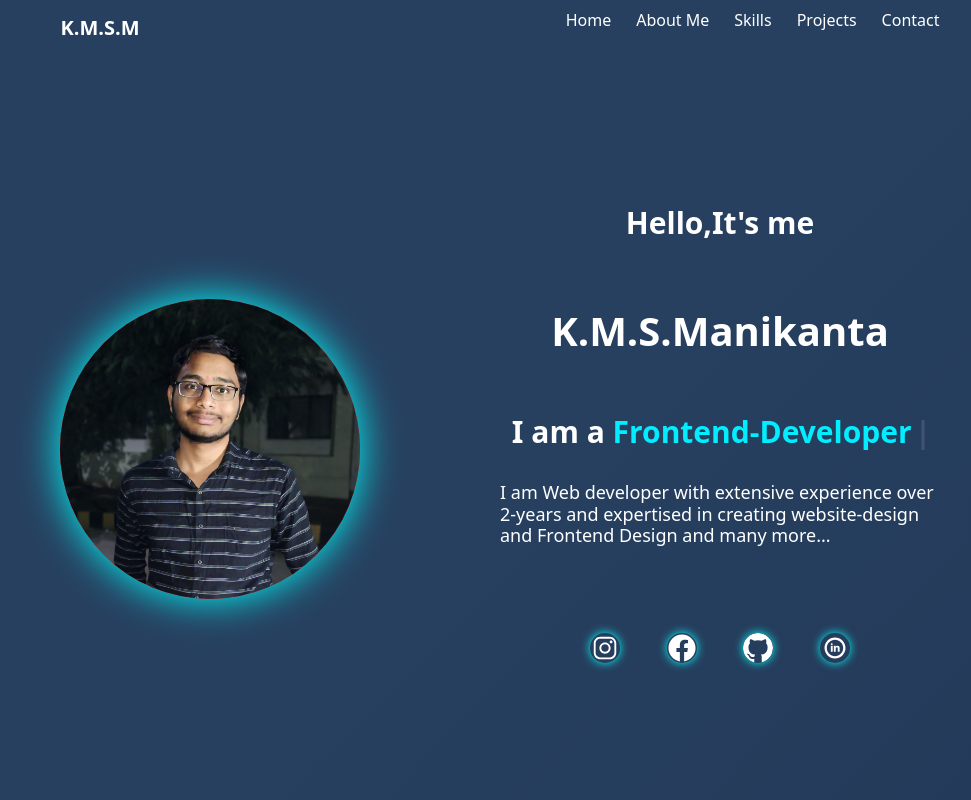
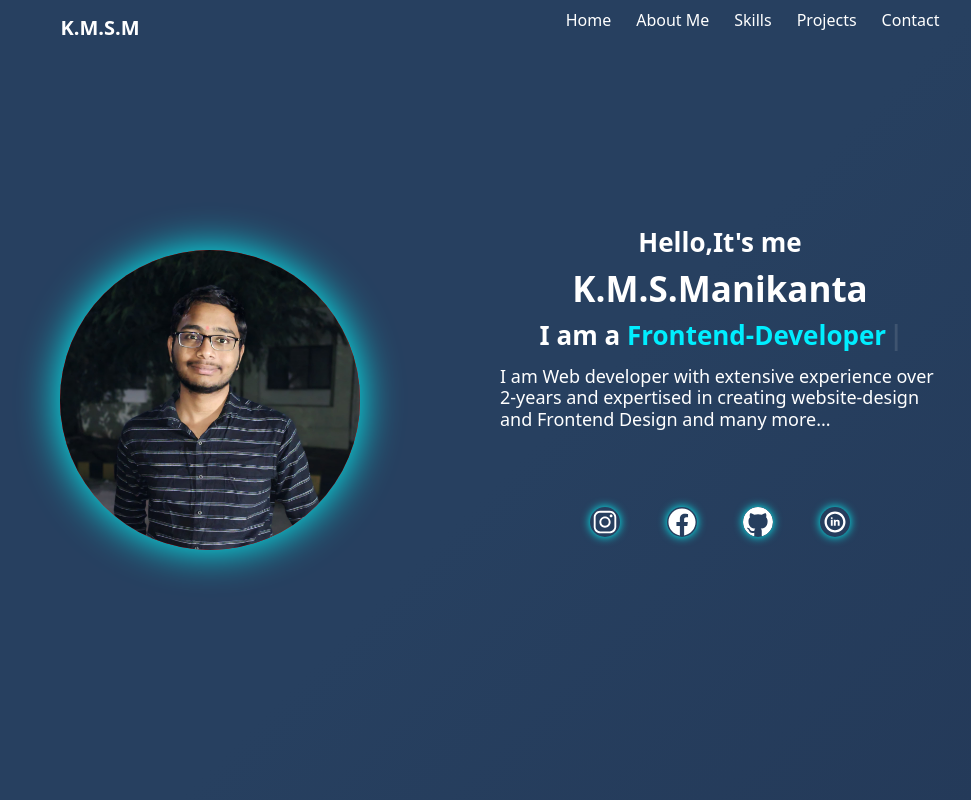
Before and after one commit to KMSMANIKANTA/Manikanta, a React (Vite) app: page / in a window 1280 px wide. Shown: the top 800 px of the page, without its empty margins (140-1111 px from the left). Built offline with nearby package versions, Linux system fonts and the light colour scheme.

Commit message:
for first page

```diff
--- a/src/components/Hero/Hero.css
+++ b/src/components/Hero/Hero.css
@@ -18,6 +18,7 @@
   justify-content: center;
   align-items: center;
   background-color: red;z-index: -10000;
+
 }
 .image img{
   margin-top: 160px;
@@ -39,26 +40,29 @@
   font-size: 25px;;z-index: -10000;
 }
 .content h2 {
-  font-size: 30px;
+  font-size: 26px;
   color: white;
   font-weight: 600;
-  line-height: 1.5;z-index: -10000;
+  line-height: 1.2;z-index: -10000;
+  margin-bottom: 5px;
+
 }
 
 .content h1 {
-  font-size: 40px;
+  font-size: 35px;
   color: white;
+  margin-top: 4px;
   font-weight: 700;
-  line-height: 1.4;z-index: -10000;
+  margin-bottom: 10px;
+  line-height: 1.2;z-index: -10000;
 }
-
 .content .text {
   font-weight: bold;
   color: #0ef;z-index: -10000;
 }
 
-.content p {
-  margin-top: 20px;
+.content p{
+  margin-top: 10px;
   font-size: 18px;
   color: white;
   line-height: 1.2;z-index: -10000;
@@ -147,7 +151,7 @@ img {
   }
   .content{
     width:90%;
-    margin-top: 200px;
+    margin-top: 100px;
     display: flex;
     flex-direction: column;
     margin: auto;
--- a/src/components/Skills/Skills.css
+++ b/src/components/Skills/Skills.css
@@ -15,6 +15,7 @@
   flex-wrap: wrap;
   justify-content: space-evenly;
   align-items: center;
+  overflow-x: hidden
 }
 .skills .course{
   width:150px;
--- a/src/components/Skills/Skills.jsx
+++ b/src/components/Skills/Skills.jsx
@@ -56,7 +56,7 @@ const Skills = () => {
         <img src={c} alt="" />
         <p>C</p>
       </div>
-      <div className="course" data-aos='fade-right'>
+      <div className="course" data-aos='fade-righ'>
         <img src={java} alt="" />
         <p>Java</p>
       </div>
```
